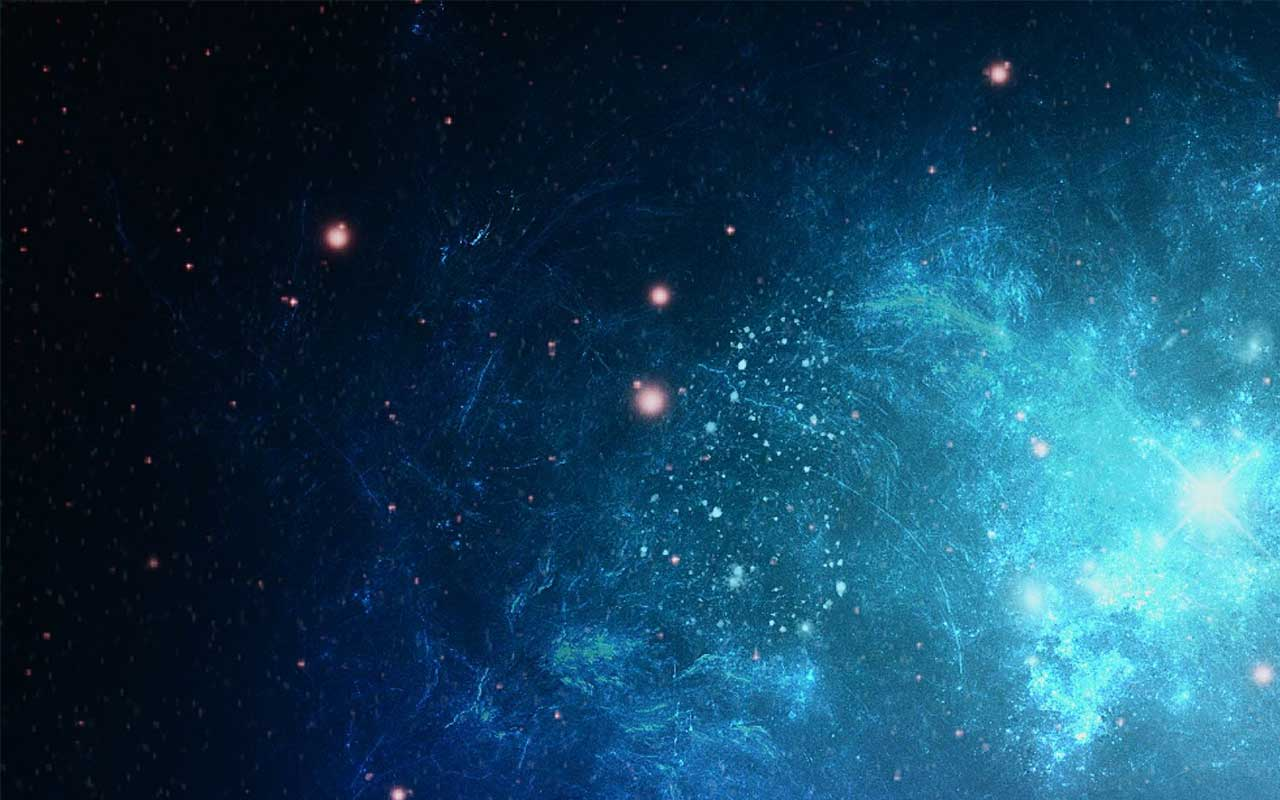
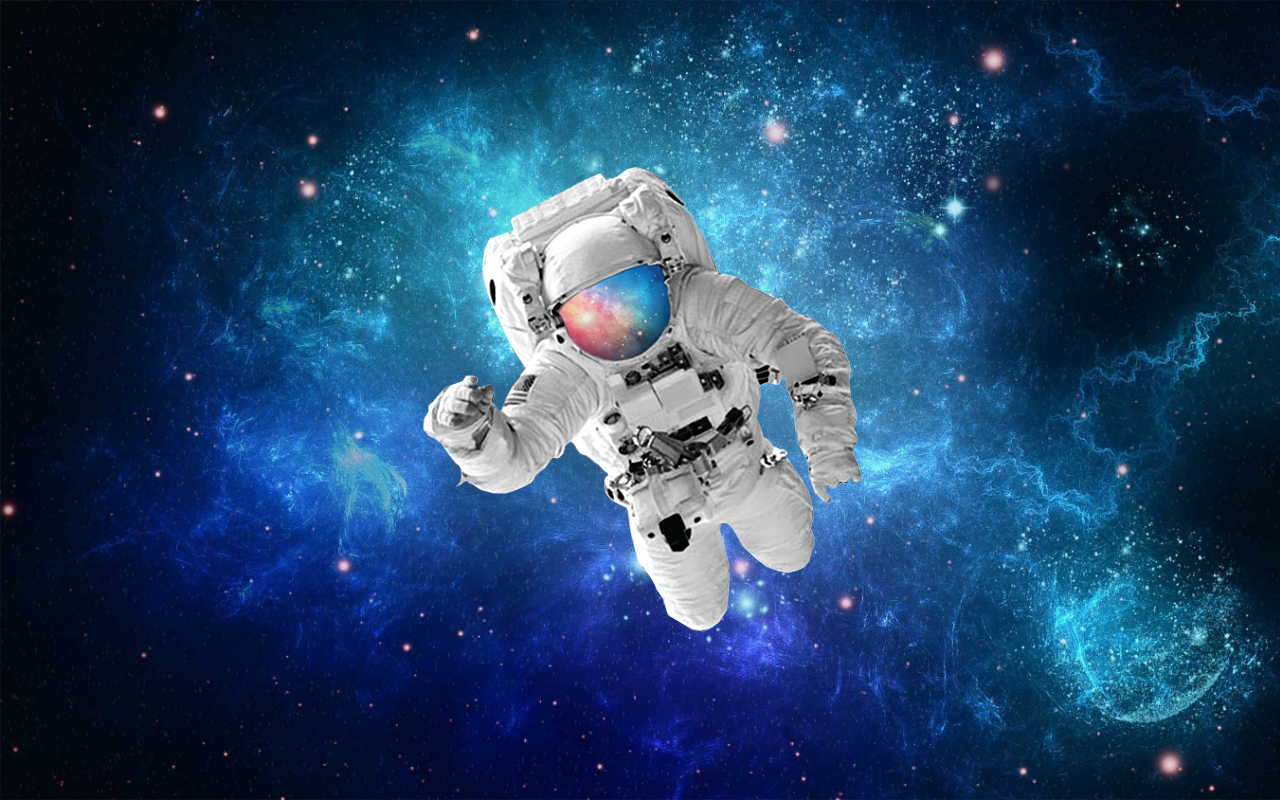
Before and after one commit to code-mendes/html-css, a plain HTML site: page desafios/d011/imagem-fundo.html in a window 1280 px wide. Drawn offline with Linux system fonts and the light colour scheme.

Commit message:
desafio concluído

```diff
--- a/desafios/d011/imagem-fundo.html
+++ b/desafios/d011/imagem-fundo.html
@@ -8,11 +8,21 @@
     <style>
         body{
             background-image: url('imagens/espaco.jpg');
-            background-repeat: no-repeat;
+            background-size: cover;
+            background-attachment: fixed;
+        }
+
+        div {
+            position: absolute;
+            top: 50%;
+            left: 50%;
+            transform: translate(-50%, -50%);
         }
     </style>
 </head>
 <body>
-    <div class="astronauta"></div>
+    <div>
+        <img src="imagens/astronauta.png" alt="Imagem de um astronauta">
+    </div>
 </body>
 </html>
```
